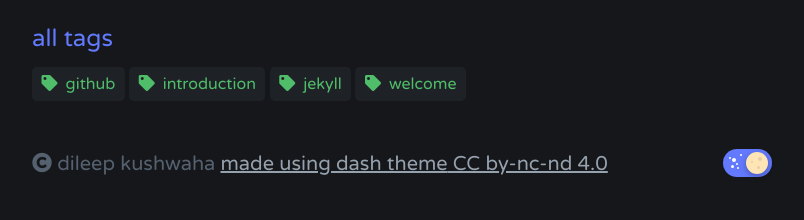
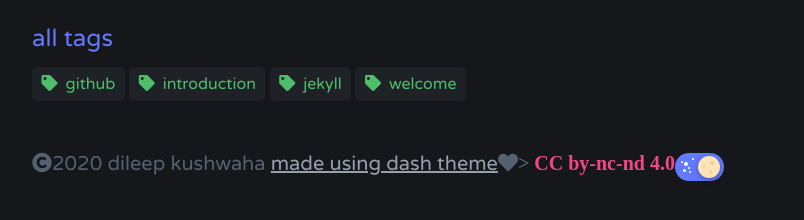
Before and after one commit to dileepkushwaha/blog, a plain HTML site: page index.html in a window 1280 px wide. Shown: the part 324-544 px from the top of the page, without its empty margins (238-1042 px from the left). Drawn offline with Linux system fonts and the light colour scheme.

Commit message:
changed footer

```diff
--- a/feed.xml
+++ b/feed.xml
@@ -1,4 +1,4 @@
-<?xml version="1.0" encoding="utf-8"?><feed xmlns="http://www.w3.org/2005/Atom" ><generator uri="https://jekyllrb.com/" version="3.8.6">Jekyll</generator><link href="https://dileepkushwaha.github.io/blog//blog/feed.xml" rel="self" type="application/atom+xml" /><link href="https://dileepkushwaha.github.io/blog//blog/" rel="alternate" type="text/html" /><updated>2020-05-05T08:33:22+05:30</updated><id>https://dileepkushwaha.github.io/blog//blog/feed.xml</id><title type="html">~/Dileep/Blog$</title><subtitle>A personal blog about technical things I find useful. Also, random ramblings and rants...
+<?xml version="1.0" encoding="utf-8"?><feed xmlns="http://www.w3.org/2005/Atom" ><generator uri="https://jekyllrb.com/" version="3.8.6">Jekyll</generator><link href="https://dileepkushwaha.github.io/blog//blog/feed.xml" rel="self" type="application/atom+xml" /><link href="https://dileepkushwaha.github.io/blog//blog/" rel="alternate" type="text/html" /><updated>2020-05-05T09:48:29+05:30</updated><id>https://dileepkushwaha.github.io/blog//blog/feed.xml</id><title type="html">~/Dileep/Blog$</title><subtitle>A personal blog about technical things I find useful. Also, random ramblings and rants...
 </subtitle><author><name>Dileep Kushwaha</name></author><entry><title type="html">A blog post straight from my terminal :alien:</title><link href="https://dileepkushwaha.github.io/blog//blog/2020/05/03/a-blog-post-direct-from-my-terminal.html" rel="alternate" type="text/html" title="A blog post straight from my terminal :alien:" /><published>2020-05-03T00:00:00+05:30</published><updated>2020-05-03T00:00:00+05:30</updated><id>https://dileepkushwaha.github.io/blog//blog/2020/05/03/a-blog-post-direct-from-my-terminal</id><content type="html" xml:base="https://dileepkushwaha.github.io/blog//blog/2020/05/03/a-blog-post-direct-from-my-terminal.html">&lt;p&gt;Finally, i have found the perfect theme for my blog. I have long procrastinated for starting blogging sharing what i’m learning everyday. I tested many blogging platform including wp and ghost. none of them suited my needs. I tested this configuration of jekyll and github pages as it is free. Plus the workflow suits my daily routine of working with terminal.&lt;/p&gt;
 
 &lt;p&gt;Since its my first post, i’ll be testing following content type here&lt;/p&gt;
--- a/index.html
+++ b/index.html
@@ -87,7 +87,7 @@ A personal blog about technical things I find useful. Also, random ramblings and
   <div class="wrapper">
     <!--div class="credits"><a href="https://github.com/bitbrain/jekyll-dash">dash</a> theme for Jekyll by <a href="https://github.com/bitbrain">bitbrain</a> made with <i class="fas fa-heart"></i-->
     <div class="credits">
-<i class="fas fa-copyright"></i> dileep kushwaha <a href="https://github.com/bitbrain/jekyll-dash">made using dash theme</a><a href="https://creativecommons.org/licenses/by-nc-nd/4.0/"> CC by-nc-nd 4.0 </a><div class="toggleWrapper">
+<i class="fas fa-copyright"></i>2020 dileep kushwaha <a href="https://github.com/bitbrain/jekyll-dash">made using dash theme</a><i class="fas fa-heart">&gt;<a href="https://creativecommons.org/licenses/by-nc-nd/4.0/"> CC by-nc-nd 4.0 </a><div class="toggleWrapper">
     <input type="checkbox" class="dn" id="theme-toggle" onclick="modeSwitcher()" checked>
     <label for="theme-toggle" class="toggle">
     <span class="toggle__handler">
@@ -149,7 +149,7 @@ function modeSwitcher() {
 	    activateDarkTheme();
 	}
 }
-</script>
+</script></i>
 </div>
   </div>
 </footer>
```
Also changed, not shown: 2020/05/03/a-blog-post-direct-from-my-terminal.html (+2 -2 lines), 404.html (+1 -1 lines), tag/github/index.html (+2 -2 lines), tag/introduction/index.html (+2 -2 lines), tag/jekyll/index.html (+2 -2 lines), tag/welcome/index.html (+2 -2 lines).
